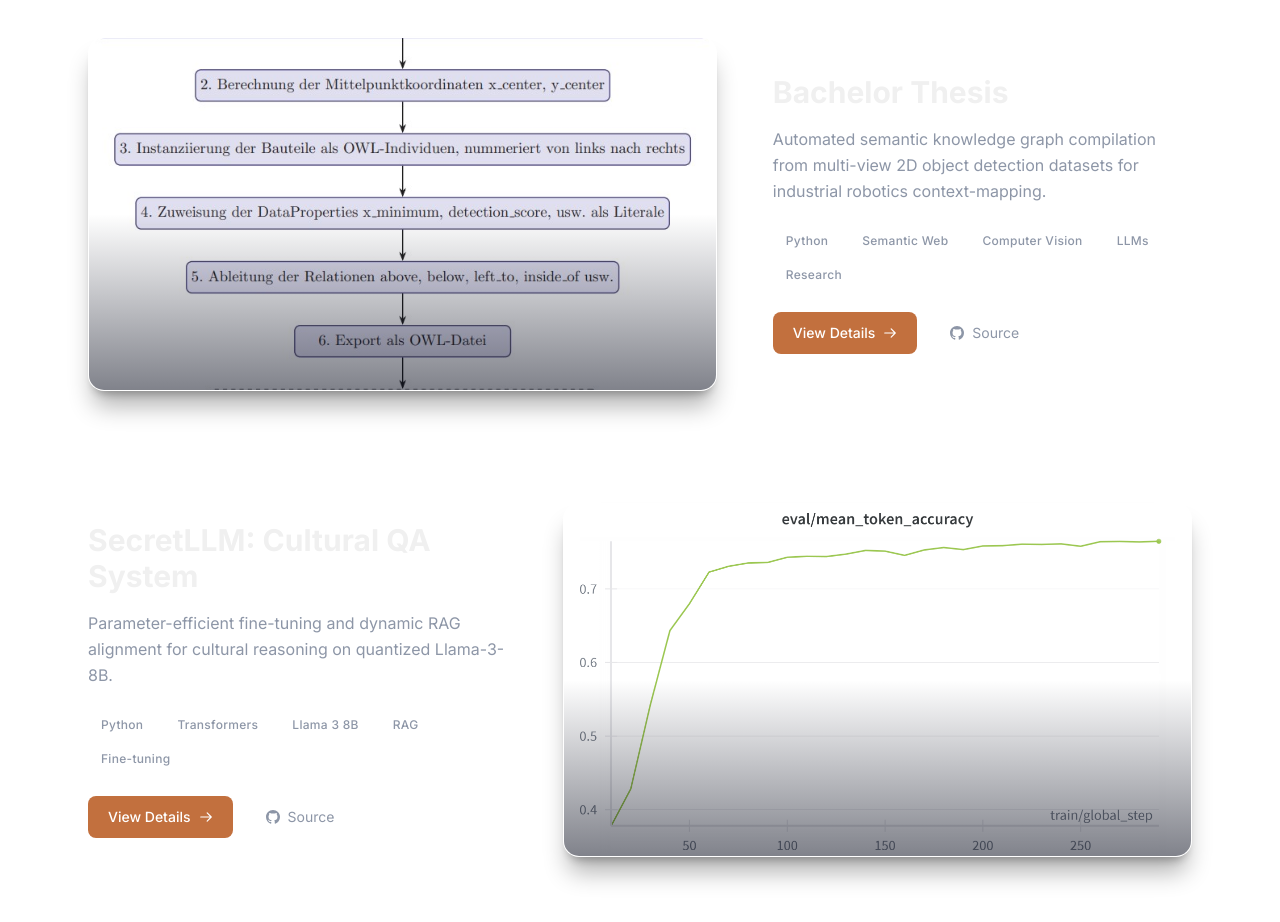
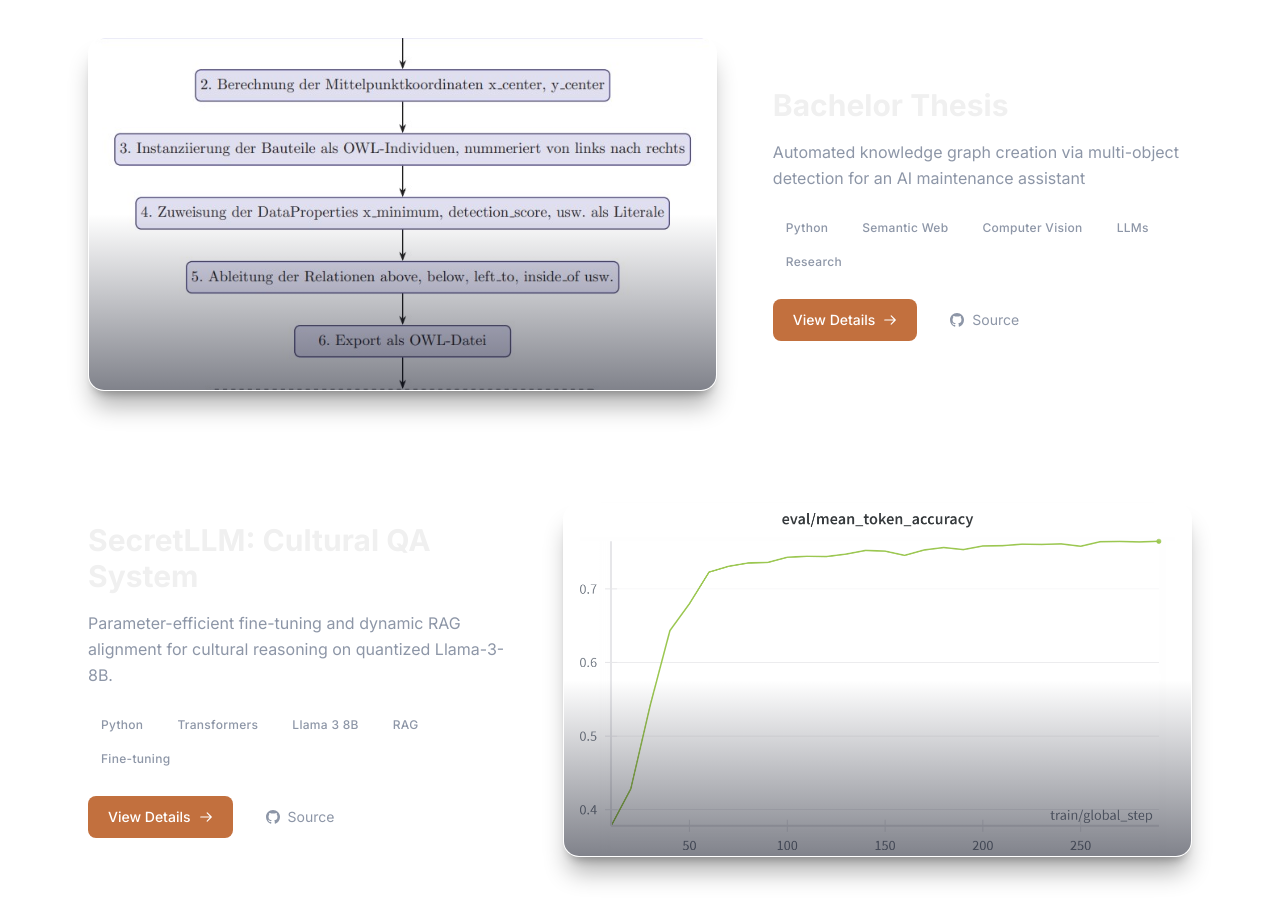
Before and after one commit to Dramiley/PortfolioWebsite, a Next.js app in the folder app/: page / in a window 1280 px wide. Shown: the part 5460-6382 px from the top of the page. Built offline with nearby package versions, Linux system fonts and the light colour scheme; no server answers.

Commit message:
Update projects.ts

```diff
--- a/app/src/data/projects.ts
+++ b/app/src/data/projects.ts
@@ -110,7 +110,7 @@ export const projects: Project[] = [
         hasDetailPage: true,
         categories: ['ml-ai'],
         title: "Bachelor Thesis",
-        shortDescription: "Automated semantic knowledge graph compilation from multi-view 2D object detection datasets for industrial robotics context-mapping.",
+        shortDescription: "Automated knowledge graph creation via multi-object detection for an AI maintenance assistant",
         fullDescription: "My thesis developed a novel bridge between 2D computer vision and symbolic spatial reasoning. The engineered pipeline processes raw 2D bounding box coordinates from industrial machinery, applying spatial geometric heuristics to dynamically compile standard-compliant RDF and OWL Knowledge Graphs. This semantic representation acts as a structured context layer for LLMs, enabling highly accurate spatial query resolution and mitigating hallucinations.",
         tags: ["Python", "Semantic Web", "Computer Vision", "LLMs", "Research"],
         techStack: [
```
